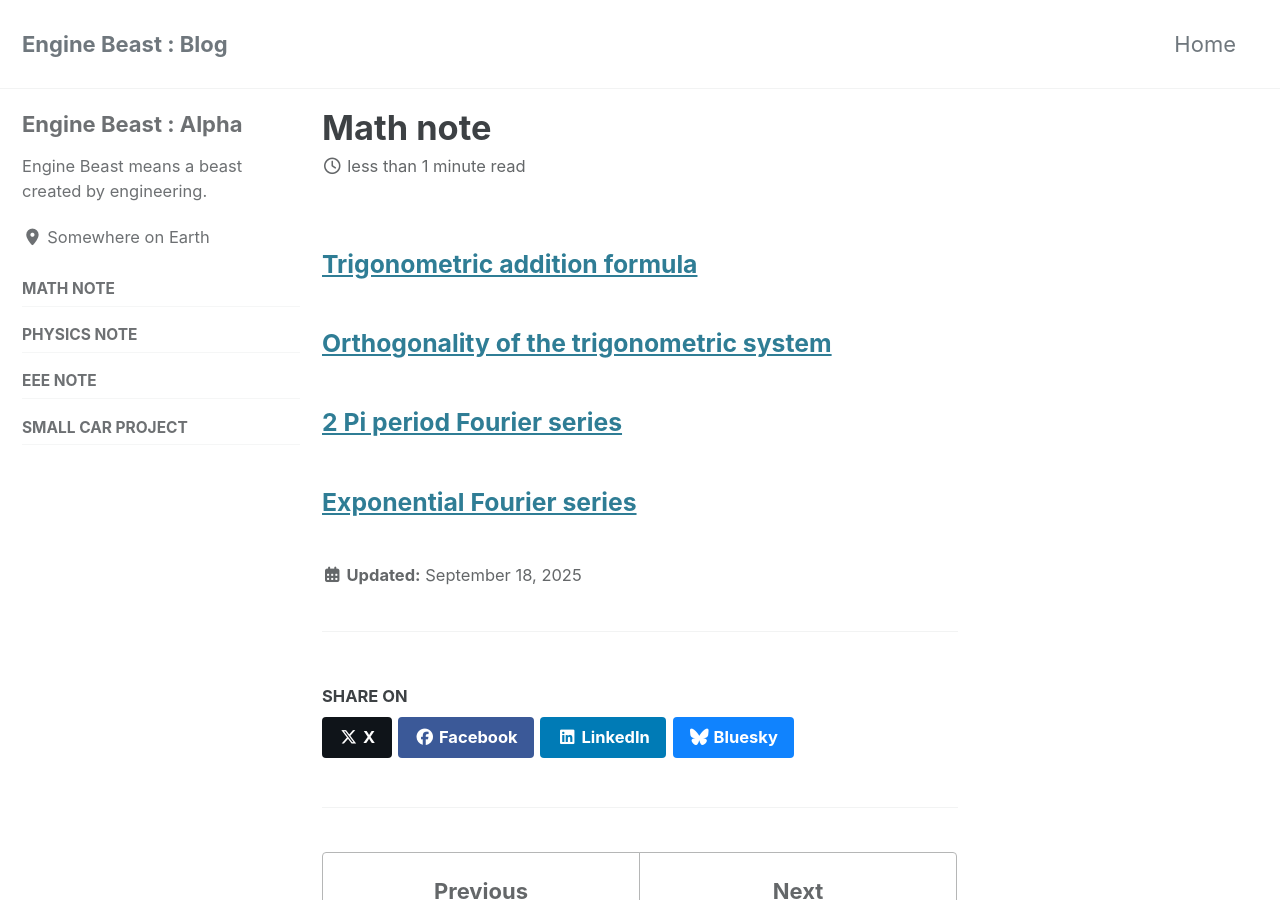
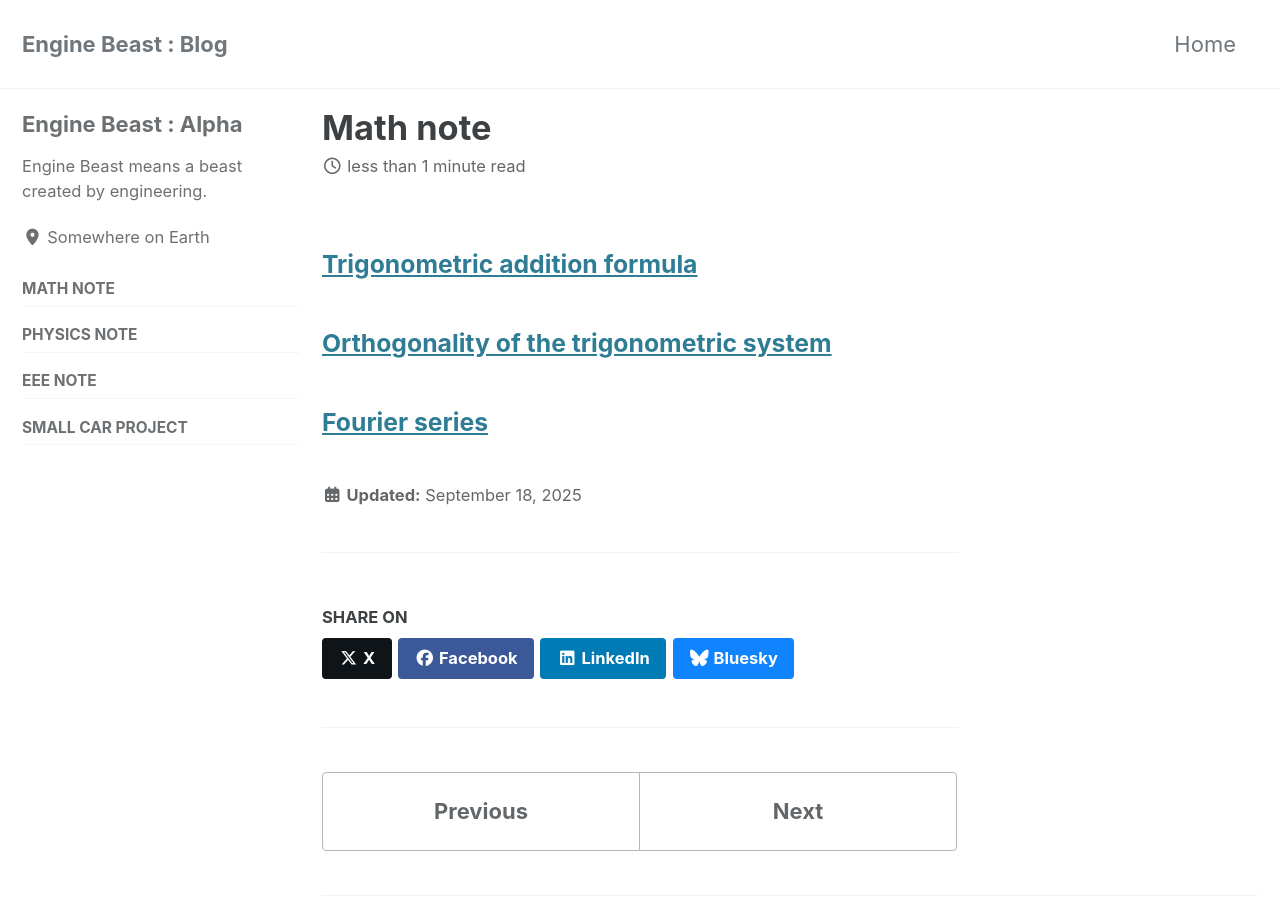
Before and after one commit to enginebeast/enginebeast.github.io, a Jekyll site: the page built from _posts/2025-09-18-math_note.md, in a window 1280 px wide and 900 px high. Built offline with Jekyll 4.4.1, drawn with Linux system fonts in a browser that asks for light colours; cached includes are drawn as plain includes.

Commit message:
Edit math_note file

```diff
--- a/_posts/2025-09-18-math_note.md
+++ b/_posts/2025-09-18-math_note.md
@@ -6,6 +6,4 @@ title: Math note
 
 ### [Orthogonality of the trigonometric system](https://enginebeast.github.io/math_note/orthogonal_tri)
 
-### [2 Pi period Fourier series](https://enginebeast.github.io/math_note/2pi_fourier_series/)
-
-### [Exponential Fourier series](https://enginebeast.github.io/math_note/exponential_fourier/)
+### [Fourier series](https://enginebeast.github.io/math_note/fourier_series)
```
